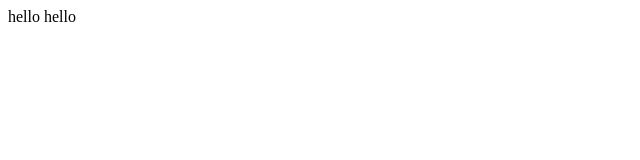
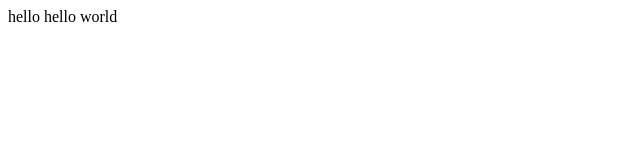
Before and after one commit to xiecong123/demo, a plain HTML site: page index.html in a window 1280 px wide. Shown: the full height of the page, 0-640 px from the left. Drawn offline with Linux system fonts and the light colour scheme.

Commit message:
Update index.html

```diff
--- a/index.html
+++ b/index.html
@@ -1,6 +1,7 @@
 <html><head><title>hello world</title></head>
 <body>
 hello hello
+  world
 </body>
 
 </html>
```
